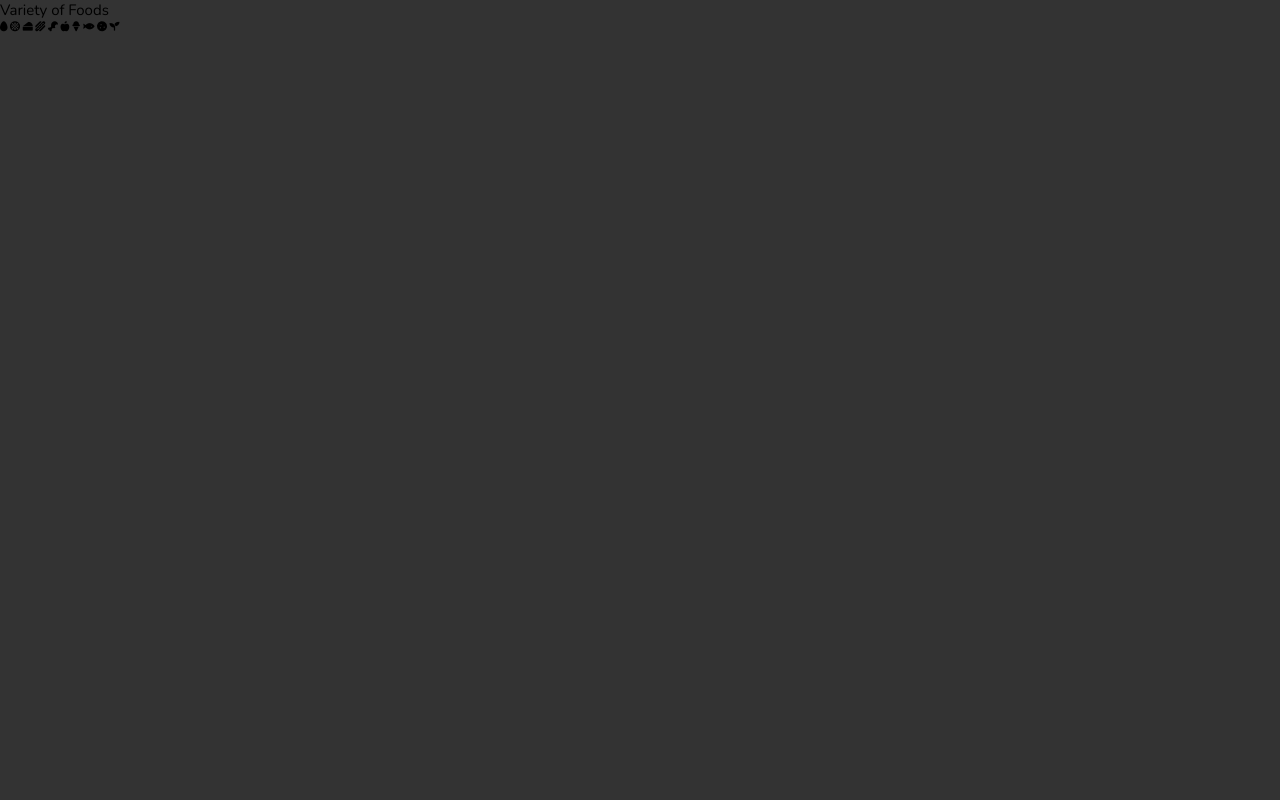
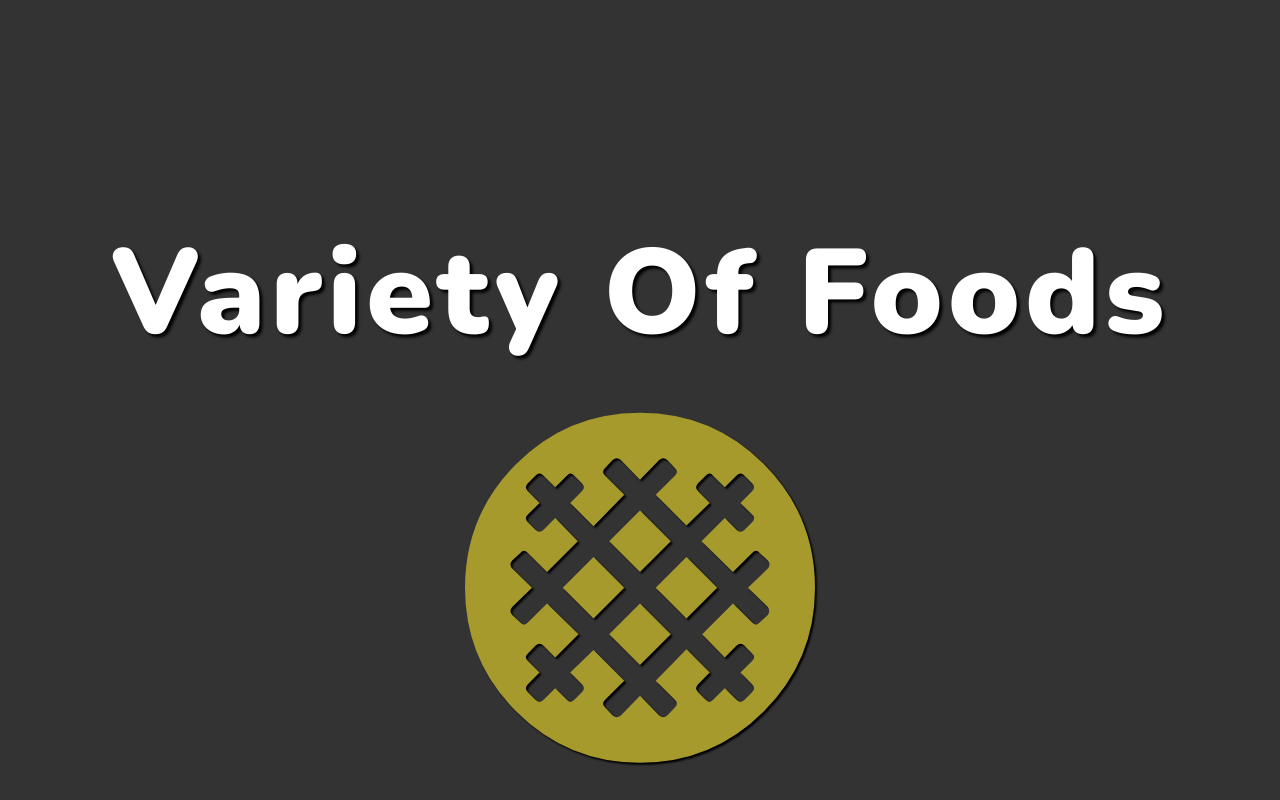
Before and after one commit to jondarweb/Foods, a plain HTML site: page index.html in a window 1280 px wide. Drawn offline with nearby package versions, Linux system fonts and the light colour scheme.

Commit message:
style landing page and create slideshow

```diff
--- a/index.html
+++ b/index.html
@@ -11,11 +11,12 @@
 		/>
 	</head>
 	<body>
+		<div class="container">
 			<!-- <!-- Section 1 ->  -->
 			<section class="section-1">
 				<h1 class="section-heading">Variety of Foods</h1>
 				<div class="section-1-icons">
-				<i class="fas fa-egg"></i>
+					<i class="fas fa-egg change"></i>
 					<i class="fas fa-stroopwafel"></i>
 					<i class="fas fa-cheese"></i>
 					<i class="fas fa-hotdog"></i>
@@ -28,6 +29,7 @@
 				</div>
 			</section>
 			<!-- End of Section 1 -->
+		</div>
 		<script src="script.js"></script>
 	</body>
 </html>
--- a/script.js
+++ b/script.js
@@ -0,0 +1,22 @@
+const icons = document.querySelectorAll('.section-1-icons i');
+
+let i = 1;
+
+setInterval(() => {
+
+i++
+
+const icon = document.querySelector('.section-1-icons .change')
+
+icon.classList.remove('change');
+
+if(i > icons.length) {
+  icons[0].classList.add('change');
+  i = 1;
+} else {
+  icon.nextElementSibling.classList.add('change');
+}
+
+
+
+}, 4000);
--- a/style.css
+++ b/style.css
@@ -23,5 +23,33 @@ html {
   width: 100%;
   height: 100vh;
   background-color: #333;
+  display: flex;
+  flex-direction: column;
+  align-items: center;
+  justify-content: space-evenly;
+}
+
+.section-heading {
+  font-size: 12rem;
+  font-weight: 900;
+  color: #fff;
+  text-align: center;
+  text-transform: capitalize;
+  letter-spacing: 0.5rem;
+  text-shadow: 0.3rem 0.3rem 0.3rem #000;
+}
+
+.section-1-icons i {
+font-size: 35rem;
+color: #a79a2d;
+position: absolute;
+transform: translate(-50%,-50%) scale(0);
+text-shadow: 0.2rem 0.2rem 0.2rem #000;
+transition: transform 0.3s;
+}
+
+.section-1-icons i.change {
+  transform: translate(-50%,-50%) scale(1);
+  transition: transform 0.3s 0.3s;
 }
 /* End of Section 1 */
```
Lines whose indentation alone changed are shown as unchanged.
